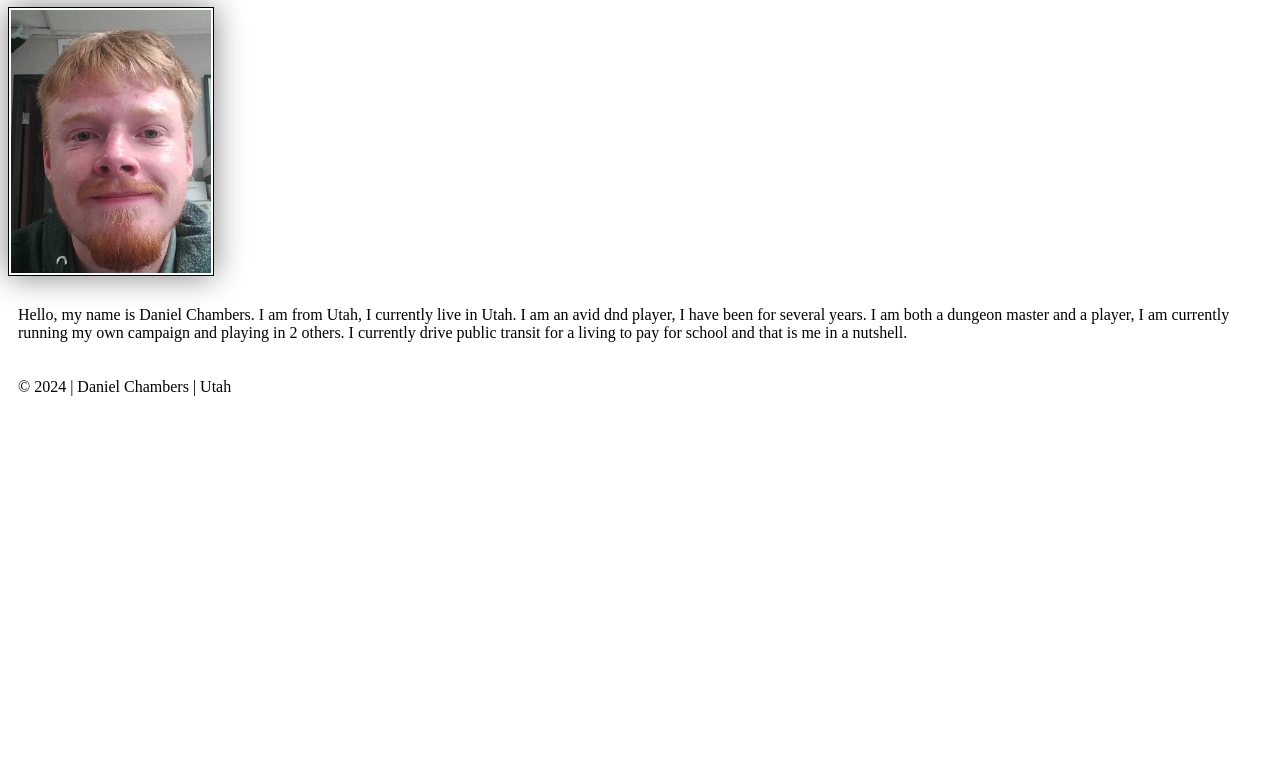
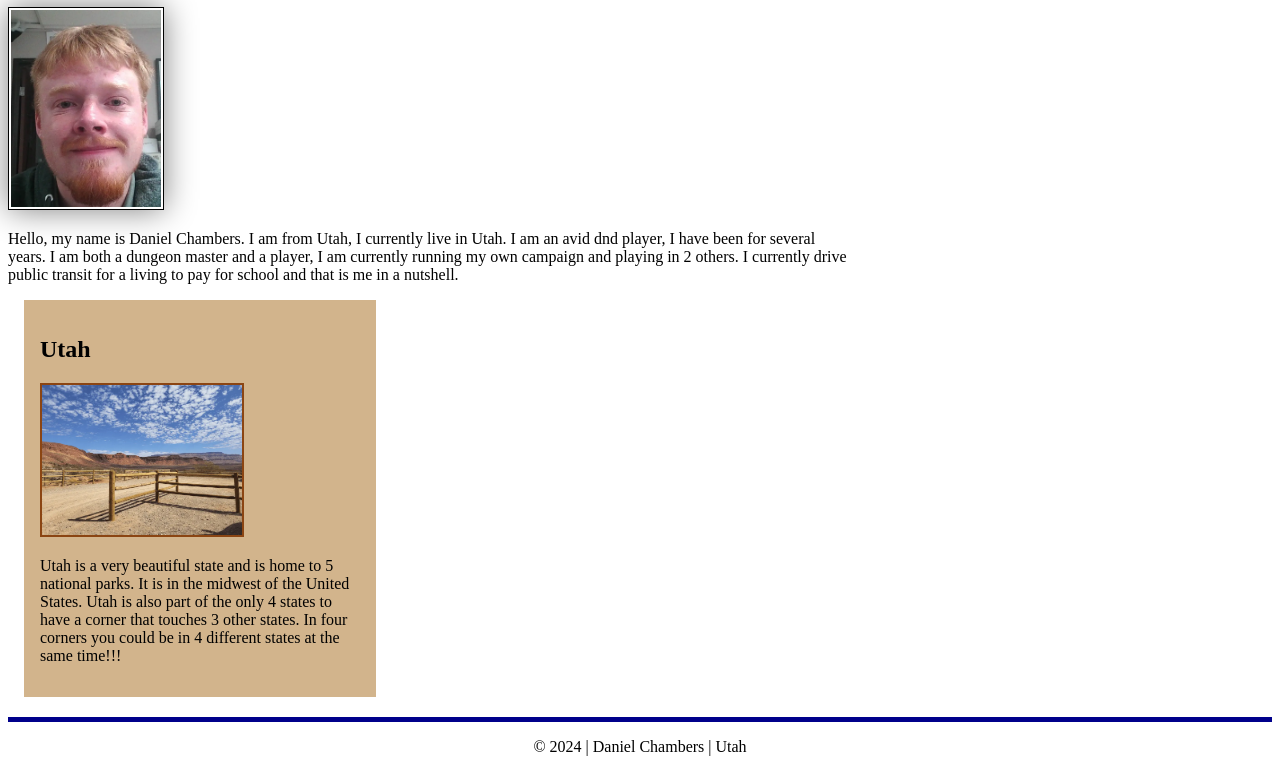
Before and after one commit to danielvchambers/wdd130, a plain HTML site: page index.html in a window 1280 px wide. Shown: the part 275-1047 px from the top of the page. Before the commit the page ends 800 px from the top, so only its background shows below. Drawn offline with Linux system fonts and the light colour scheme.

Commit message:
added css and coloring and added a description of my state

```diff
--- a/index.html
+++ b/index.html
@@ -3,8 +3,13 @@
     <head>
         <meta charset="utf-8" />
         <meta name="viewport" content="width=device-width,intial-scale=1.0" />
+        <title>Daniel Chambers | WDD 130</title>
+        <meta
+            name="description"
+            content="Daniel Chambers | WDD130 | Complete the course"
+        />
+        <meta name="author" content="Daniel Chambers" />
         <link rel="stylesheet" href="styles/styles.css" />
-        <title>Daniel Chambers | WDD 130</title>
     </head>
 
     <body>
@@ -33,6 +38,18 @@
             </p>
         </main>
 
+        <aside>
+            <h2>Utah</h2>
+            <img src="images/utah_image.webp" alt="Utah landscape" />
+            <p>
+                Utah is a very beautiful state and is home to 5 national parks.
+                It is in the midwest of the United States. Utah is also part of
+                the only 4 states to have a corner that touches 3 other states.
+                In four corners you could be in 4 different states at the same
+                time!!!
+            </p>
+        </aside>
+
         <footer>
             <p>&COPY; 2024 | Daniel Chambers | Utah</p>
         </footer>
--- a/styles/styles.css
+++ b/styles/styles.css
@@ -10,13 +10,34 @@ nav a {
 h1 {
     color: darkblue;
 }
-img {
-    width 150px;
+main img {
+    width: 150px;
     height: auto;
     border: 1px solid black;
     padding: 2px;
     box-shadow: 0 0 30px gray;
 }
 p {
-    padding: 10px;
+    padding: 0;
 }
+main {
+    max-width: 840px;
+}
+aside {
+    width: 20rem;
+    margin: 1rem;
+    border: 1px black;
+    padding: 1rem;
+    background-color: tan;
+    text-align: left;
+}
+aside img {
+    width: 200px;
+    height: auto;
+    border: 2px solid saddlebrown;
+}
+footer {
+    margin-top: 20px;
+    border-top: 5px solid darkblue;
+    text-align: center;
+}
```
Also changed, not shown: images/utah_image.webp (added).
